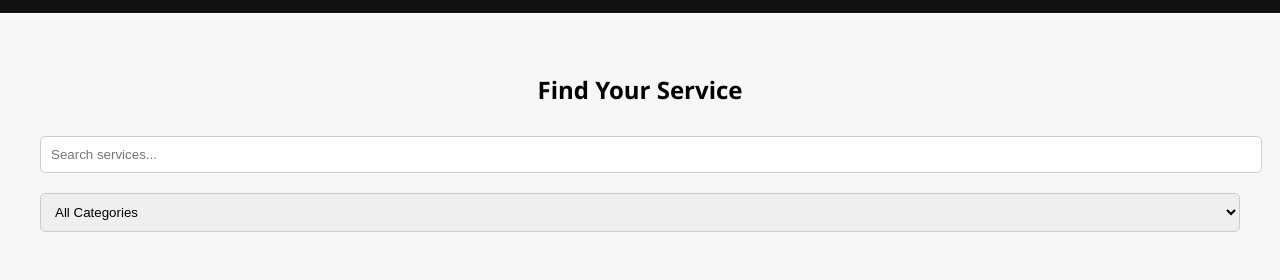
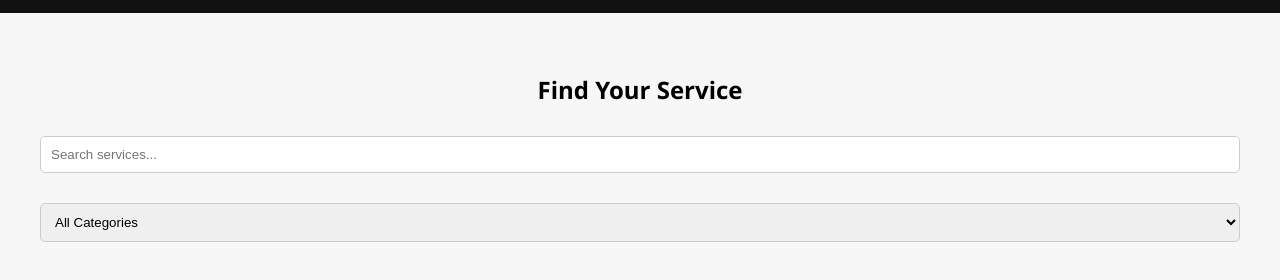
Before and after one commit to aryanpopalghat233-pixel/URBANPRO, a website: page public/services.html in a window 1280 px wide. Shown: the part 90-370 px from the top of the page. Drawn offline with Linux system fonts and the light colour scheme.

Commit message:
Update style.css

```diff
--- a/public/style.css
+++ b/public/style.css
@@ -197,3 +197,26 @@ border:none;
 border-radius:5px;
 cursor:pointer;
 }
+.toolbar {
+display:flex;
+gap:10px;
+justify-content:center;
+margin-bottom:20px;
+flex-wrap:wrap;
+}
+
+.toolbar input, .toolbar select {
+padding:10px;
+border-radius:5px;
+border:1px solid #ccc;
+min-width:200px;
+}
+
+.card h3 {
+margin:10px 0;
+}
+
+.card p {
+color:gray;
+margin-bottom:10px;
+}
```
